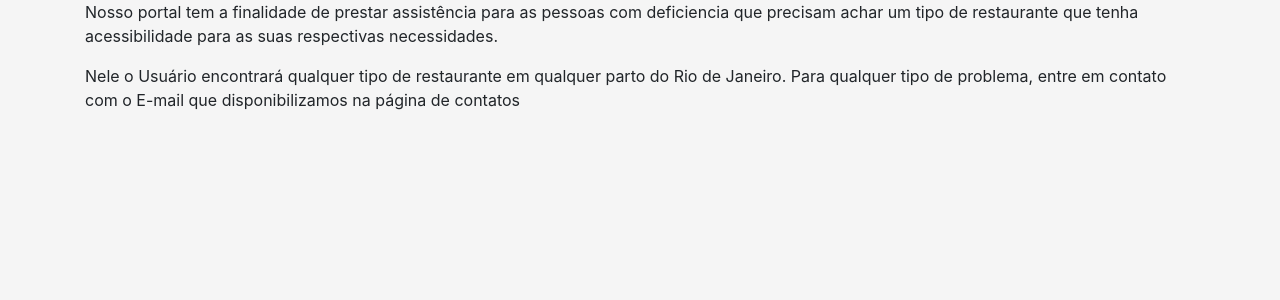
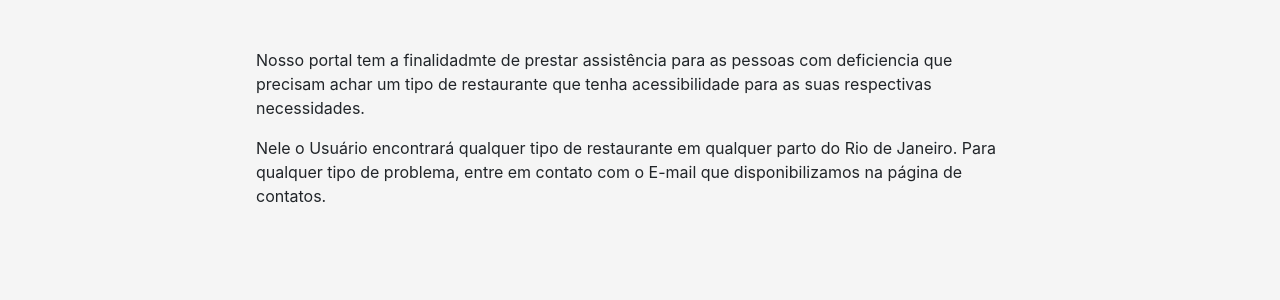
Before and after one commit to NOX-0202/restaurantes-para-todos, a PHP site: page /sobre.php in a window 1280 px wide. Shown: the part 226-526 px from the top of the page. Run offline with PHP 8.4, Linux system fonts and the light colour scheme; some libraries are stand-ins or nearby versions.

Commit message:
sobre page (whithout image) and nav-image link done

```diff
--- a/src/nav.php
+++ b/src/nav.php
@@ -1,5 +1,5 @@
     <header class="text-center container">
-        <img src="../img/logo.png" alt="logo" width="160" class="mb-3">
+        <a href="index.php"><img src="../img/logo.png" alt="logo" width="160" class="mb-3"></a>
    		<nav class="navbar navbar-custom navbar-light bg-primary rounded">
    			<div class="navbar-item pl-5">
    				<a href="index.php" class="text-white h4 pl-5">
--- a/src/sobre.php
+++ b/src/sobre.php
@@ -14,9 +14,9 @@
 	<?php
 		require 'nav.php';
 	?>
-    <div class="container">
-        <p>Nosso portal tem a finalidade de prestar assistência para as pessoas com deficiencia que precisam achar um tipo de restaurante que tenha acessibilidade para as suas respectivas necessidades.</p>
-        <p>Nele o Usuário encontrará qualquer tipo de restaurante em qualquer parto do Rio de Janeiro. Para qualquer tipo de problema, entre em contato com o E-mail que disponibilizamos na página de contatos</p>
+    <div class="mt-5" style="margin: 0 20%;">
+        <P>Nosso portal tem a finalidadmte de prestar assistência para as pessoas com deficiencia que precisam achar um tipo de restaurante que tenha acessibilidade para as suas respectivas necessidades.</P>
+        <P>Nele o Usuário encontrará qualquer tipo de restaurante em qualquer parto do Rio de Janeiro. Para qualquer tipo de problema, entre em contato com o E-mail que disponibilizamos na página de contatos. </P>
     </div>
    </body>
 </html>
```
